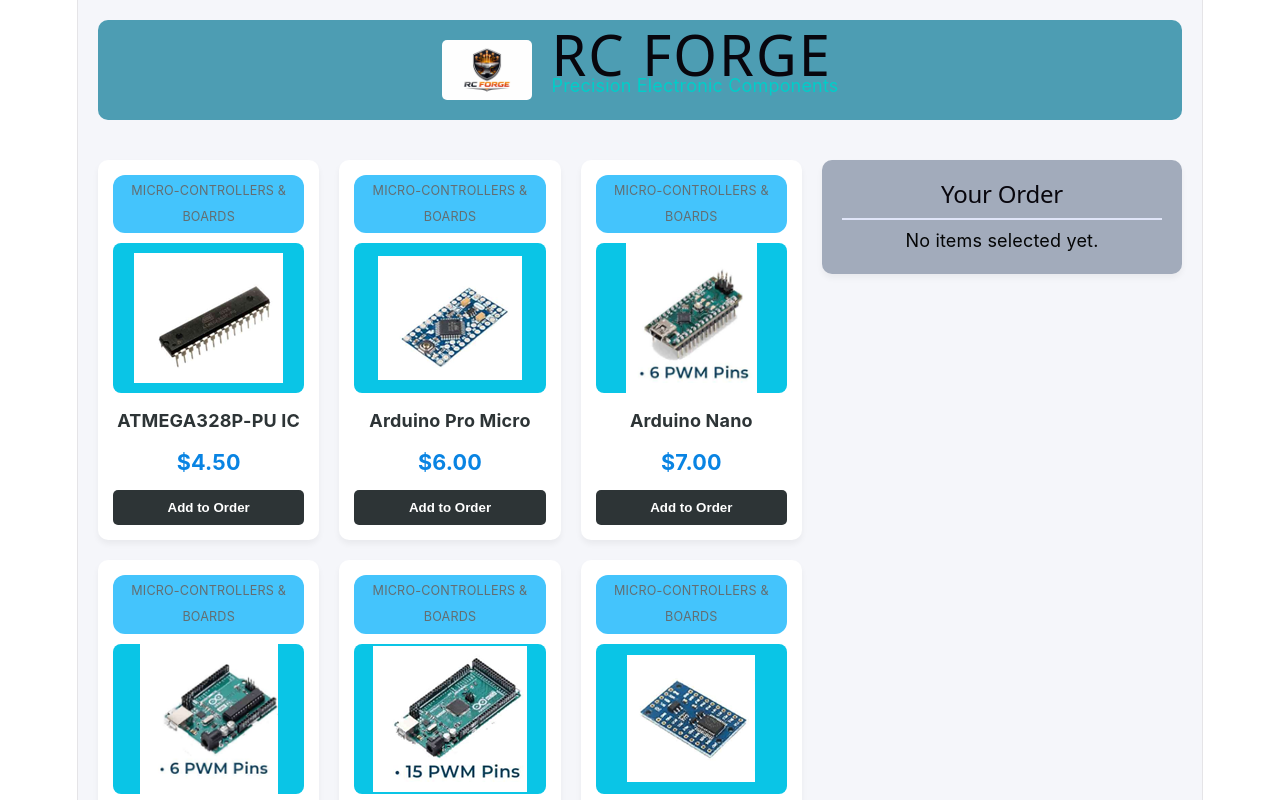
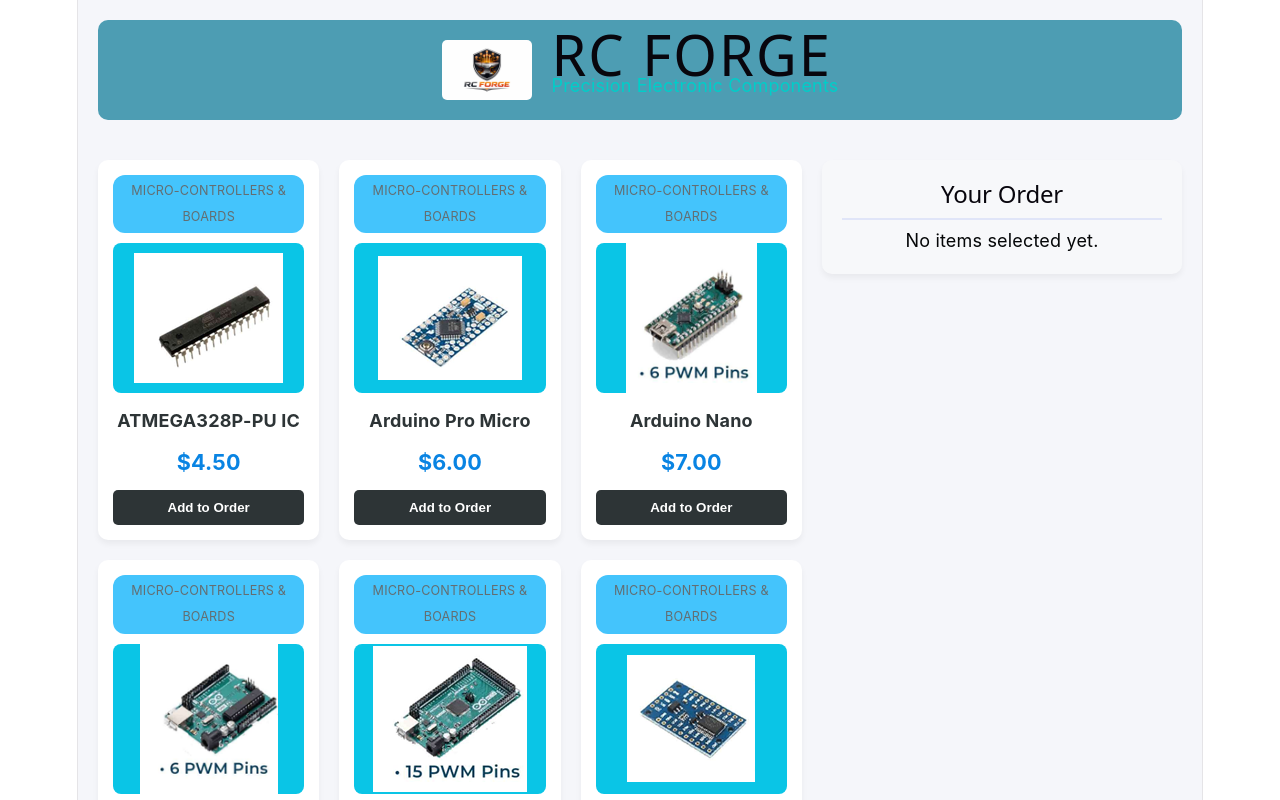
Before and after one commit to rufarochigora/rc-forge, a React (Vite) app: page / in a window 1280 px wide. Shown: the top 800 px of the page. Built offline with nearby package versions, Linux system fonts and the light colour scheme.

Commit message:
Fix text contrast in Sidebar Cart and repair syntax error

```diff
--- a/src/App.jsx
+++ b/src/App.jsx
@@ -197,271 +197,535 @@
   { id: 174, name: "Raspberry Pi 4 B", details: "1GB: $75 / 2GB: $90 / 4GB: $105", price: 75.00, category: "Raspberry Pi Boards", img: "./assets/id174.png" },
   { id: 175, name: "Raspberry Pi 5", details: "4GB: $115 / 8GB: $135", price: 115.00, category: "Raspberry Pi Boards", img: "./assets/id175.png" },
   { id: 176, name: "Raspberry Pi Compute Module 4", details: "No Wireless: $65 / Wireless: $80", price: 65.00, category: "Raspberry Pi Boards", img: "./assets/id176.png" }
+
+]
+// Contacts for component orders (rotate among these)
+
+const componentContacts = [
+
+  { name: "SPARK SYSTEMS", number: "263787374675" },
+
+  { name: "ELECTRIFAI", number: "263776868774" },
+
+  { name: "RC Forge", number: "263780114134" }
+
 ];
 
-// Contacts for component orders (rotate among these)
-const componentContacts = [
-  { name: "SPARK SYSTEMS", number: "263787374675" },
-  { name: "ELECTRIFAI", number: "263776868774" },
-  { name: "RC Forge", number: "263780114134" }
+
+
+// Contacts for gadget orders (rotate between these two)
+
+const gadgetContacts = [
+
+  { name: "RC Forge", number: "263780114134" },
+
+  { name: "OM", number: "263784882920" }
+
 ];
 
-// Contacts for gadget orders (rotate between these two)
-const gadgetContacts = [
-  { name: "RC Forge", number: "263780114134" },
-  { name: "OM", number: "263784882920" }
-];
+
 
 function App() {
+
   // Component order states
+
   const [cart, setCart] = useState([]);
+
   const [orderNotes, setOrderNotes] = useState('');
+
   const [componentContactIndex, setComponentContactIndex] = useState(() => {
+
     const saved = localStorage.getItem('componentContactIndex');
+
     return saved !== null ? parseInt(saved, 10) : 0;
+
   });
 
+
+
   // Gadget order states
+
   const [gadgetDescription, setGadgetDescription] = useState('');
+
   const [gadgetContactIndex, setGadgetContactIndex] = useState(() => {
+
     const saved = localStorage.getItem('gadgetContactIndex');
+
     return saved !== null ? parseInt(saved, 10) : 0;
+
   });
 
+
+
   // Component cart functions
+
   const addToCart = (product) => {
+
     setCart((prevCart) => {
+
       const existingItem = prevCart.find(item => item.id === product.id);
+
       if (existingItem) {
+
         return prevCart.map(item =>
+
           item.id === product.id ? { ...item, quantity: item.quantity + 1 } : item
+
         );
+
       }
+
       return [...prevCart, { ...product, quantity: 1 }];
+
     });
+
   };
 
+
+
   const removeFromCart = (productId) => {
+
     setCart((prevCart) => prevCart.filter(item => item.id !== productId));
+
   };
 
+
+
   const calculateTotal = () => {
+
     return cart.reduce((total, item) => total + (item.price * item.quantity), 0).toFixed(2);
+
   };
 
+
+
   // Send component order
+
   const sendComponentOrder = () => {
+
     const currentContact = componentContacts[componentContactIndex];
+
     const phoneNumber = currentContact.number;
+
+
 
     let message = " *New Component Order from RC Forge Platform* \n\n“I would like to place an order for the following items:\n\n";
 
+
+
     cart.forEach(item => {
+
       message += `• *${item.name}* x${item.quantity} - $${(item.price * item.quantity).toFixed(2)}\n`;
+
     });
+
+
 
     message += `\n *Total Amount:* $${calculateTotal()}`;
 
+
+
     if (orderNotes.trim() !== "") {
+
       message += `\n\n *Notes and Instructions:* \n${orderNotes.trim()}`;
+
     }
+
+
 
     message += `\n\n *Order sent to:* ${currentContact.name}`;
 
+
+
     const encodedMessage = encodeURIComponent(message);
+
     const whatsappUrl = `https://wa.me/${phoneNumber}?text=${encodedMessage}`;
+
+
 
     window.open(whatsappUrl, '_blank');
 
+
+
     // Rotate to next contact and save to localStorage
+
     const nextIndex = (componentContactIndex + 1) % componentContacts.length;
+
     setComponentContactIndex(nextIndex);
+
     localStorage.setItem('componentContactIndex', nextIndex);
+
   };
 
+
+
   // Send gadget order
+
   const sendGadgetOrder = () => {
+
     if (gadgetDescription.trim() === "") {
+
       alert("Please describe the gadget you need (laptop, phone, battery, etc.)");
+
       return;
+
     }
 
+
+
     const currentContact = gadgetContacts[gadgetContactIndex];
+
     const phoneNumber = currentContact.number;
 
+
+
     let message = " *New Gadget Order from RC Forge Platform* \n\n“I would like to order the following gadget(s):\n\n";
+
     message += `${gadgetDescription.trim()}\n\n`;
+
     message += ` *Order sent to:* ${currentContact.name}`;
 
+
+
     const encodedMessage = encodeURIComponent(message);
+
     const whatsappUrl = `https://wa.me/${phoneNumber}?text=${encodedMessage}`;
+
+
 
     window.open(whatsappUrl, '_blank');
 
+
+
     // Rotate to next contact and save to localStorage
+
     const nextIndex = (gadgetContactIndex + 1) % gadgetContacts.length;
+
     setGadgetContactIndex(nextIndex);
+
     localStorage.setItem('gadgetContactIndex', nextIndex);
+
   };
 
+
+
   return (
+
     <div style={{ fontFamily: '"Inter", sans-serif', background: '#f5f6fa', minHeight: '100vh', padding: '20px' }}>
+
       {/* Header */}
+
       <header style={{
+
         display: 'flex',
+
         alignItems: 'center',
+
         justifyContent: 'center',
+
         gap: '20px',
+
         marginBottom: '40px',
+
         padding: '20px',
+
         background: '#4d9db3',
+
         color: '#fff',
+
         borderRadius: '10px'
+
       }}>
+
         <img
+
           src="RCForgelogo.png"
+
           alt="RC Forge Logo"
+
           style={{ height: '60px', width: 'auto', borderRadius: '5px' }}
+
           onError={(e) => { e.target.style.display = 'none'; }}
+
         />
+
         <div style={{ textAlign: 'left' }}>
+
           <h1 style={{ margin: 0, letterSpacing: '2px' }}>RC FORGE</h1>
+
           <p style={{ margin: '5px 0 0', color: '#00cec9' }}>Precision Electronic Components</p>
+
         </div>
+
       </header>
 
+
+
       <main style={{ maxWidth: '1400px', margin: '0 auto', display: 'flex', gap: '20px', flexDirection: 'row', flexWrap: 'wrap' }}>
+
         {/* Products Grid */}
+
         <div style={{ flex: 3, display: 'grid', gridTemplateColumns: 'repeat(auto-fill, minmax(220px, 1fr))', gap: '20px' }}>
+
           {componentsData.map(product => (
+
             <div key={product.id} style={{ background: '#fff', borderRadius: '10px', padding: '15px', textAlign: 'center', boxShadow: '0 4px 6px rgba(0,0,0,0.05)', display: 'flex', flexDirection: 'column', justifyContent: 'space-between' }}>
+
               <div>
+
                 <div style={{ fontSize: '0.7rem', textTransform: 'uppercase', color: '#636e72', background: '#44c4fc', padding: '3px 8px', borderRadius: '12px', display: 'inline-block', marginBottom: '10px' }}>
+
                   {product.category}
+
                 </div>
+
                 <div style={{ height: '150px', display: 'flex', alignItems: 'center', justifyContent: 'center', background: 'hsl(189, 92%, 47%)', borderRadius: '8px', overflow: 'hidden' }}>
+
                   <img src={product.img} alt={product.name} style={{ maxWidth: '100%', maxHeight: '100%', objectFit: 'contain' }}
+
                     onError={(e) => { e.target.style.display = 'none'; e.target.parentNode.innerText = ' Image Ready'; }} />
+
                 </div>
+
                 <h3 style={{ fontSize: '1rem', margin: '15px 0 5px', color: '#2d3436' }}>{product.name}</h3>
+
                 {product.details && (
+
                   <p style={{ fontSize: '0.8rem', color: '#b2bec3', margin: '0 0 10px', minHeight: '35px' }}>{product.details}</p>
+
                 )}
+
               </div>
+
               <div>
+
                 <p style={{ fontWeight: 'bold', color: '#0984e3', margin: '10px 0 15px', fontSize: '1.2rem' }}>${product.price.toFixed(2)}</p>
+
                 <button
+
                   onClick={() => addToCart(product)}
+
                   style={{ width: '100%', padding: '10px', background: '#2d3436', color: '#fff', border: 'none', borderRadius: '5px', cursor: 'pointer', fontWeight: 'bold', transition: 'background 0.2s' }}
+
                   onMouseOver={(e) => e.target.style.background = '#0984e3'}
+
                   onMouseOut={(e) => e.target.style.background = '#2d3436'}
+
                 >
+
                   Add to Order
+
                 </button>
+
               </div>
+
             </div>
+
           ))}
+
         </div>
 
+
+
         {/* Sidebar Cart */}
-        <div style={{ flex: 1, minWidth: '320px', background: '#a2abbb', padding: '20px', borderRadius: '10px', height: 'fit-content', boxShadow: '0 4px 6px rgba(0,0,0,0.05)', position: 'sticky', top: '20px' }}>
+
+        <div style={{ flex: 1, minWidth: '320px', background: '#f7f8fa', padding: '20px', borderRadius: '10px', height: 'fit-content', boxShadow: '0 4px 6px rgba(0,0,0,0.05)', position: 'sticky', top: '20px' }}>
+
           <h2 style={{ marginTop: 0, borderBottom: '2px solid #e0e5f8', paddingBottom: '10px' }}>Your Order</h2>
+
           {cart.length === 0 ? (
-            <p style={{ color: '#040505' }}>No items selected yet.</p>
+
+            <p style={{ color: '#040607' }}>No items selected yet.</p>
+
           ) : (
+
             <>
+
               <div style={{ maxHeight: '400px', overflowY: 'auto', paddingRight: '5px' }}>
+
                 {cart.map(item => (
-                  <div key={item.id} style={{ display: 'flex', justifyContent: 'space-between', alignItems: 'center', marginBottom: '10px', fontSize: '0.9rem', borderBottom: '1px solid #f5f6fa', paddingBottom: '5px' }}>
-                    <span style={{ flex: 2, paddingRight: '10px' }}>{item.name} <br /><small style={{ color: '#b2bec3' }}>x{item.quantity}</small></span>
+
+                  <div key={item.id} style={{ display: 'flex', justifyContent: 'space-between', alignItems: 'center', marginBottom: '10px', fontSize: '0.9rem', borderBottom: '1px solid #09090a', paddingBottom: '5px' }}>
+
+                    <span style={{ flex: 2, paddingRight: '10px' }}>{item.name} <br /><small style={{ color: '#18b6fa' }}>x{item.quantity}</small></span>
+
                     <span style={{ fontWeight: 'bold', flex: 1, textAlign: 'right', marginRight: '10px' }}>${(item.price * item.quantity).toFixed(2)}</span>
+
                     <button
+
                       onClick={() => removeFromCart(item.id)}
+
                       style={{ background: '#ff7675', color: '#fff', border: 'none', borderRadius: '50%', width: '22px', height: '22px', cursor: 'pointer', display: 'flex', alignItems: 'center', justifyContent: 'center', fontSize: '0.8rem', fontWeight: 'bold' }}
+
                       title="Remove from cart"
+
                     >
+
                       ✕
+
                     </button>
+
                   </div>
+
                 ))}
+
               </div>
 
+
+
               {/* Order Notes Textarea */}
+
               <div style={{ marginTop: '15px' }}>
+
                 <label style={{ fontSize: '0.9rem', fontWeight: 'bold', color: '#2d3436', display: 'block', marginBottom: '5px' }}>Order Notes:</label>
+
                 <textarea
+
                   value={orderNotes}
+
                   onChange={(e) => setOrderNotes(e.target.value)}
+
                   placeholder="Write specific instructions here: IMPORTANT (university name/location), OPTIONAL (e.g., resistor values, etc)..."
+
                   style={{
+
                     width: '100%',
+
                     minHeight: '80px',
+
                     borderRadius: '5px',
+
                     border: '1px solid #dfe6e9',
+
                     padding: '10px',
+
                     fontFamily: 'inherit',
+
                     fontSize: '0.9rem',
+
                     boxSizing: 'border-box',
+
                     resize: 'vertical'
+
                   }}
+
                 />
+
               </div>
 
+
+
               <div style={{ borderTop: '2px solid #f5f6fa', marginTop: '15px', paddingTop: '15px', display: 'flex', justifyContent: 'space-between', fontWeight: 'bold', fontSize: '1.2rem' }}>
+
                 <span>Total:</span>
+
                 <span style={{ color: '#0984e3' }}>${calculateTotal()}</span>
+
               </div>
+
               <button
+
                 onClick={sendComponentOrder}
+
                 style={{ width: '100%', marginTop: '20px', padding: '15px', background: '#00b894', color: '#fff', border: 'none', borderRadius: '5px', cursor: 'pointer', fontWeight: 'bold', fontSize: '1.1rem', transition: 'background 0.2s' }}
+
                 onMouseOver={(e) => e.target.style.background = '#00a885'}
+
                 onMouseOut={(e) => e.target.style.background = '#00b894'}
+
               >
+
                 Book via WhatsApp
+
               </button>
+
             </>
+
           )}
+
         </div>
+
       </main>
 
+
+
       {/* Gadget Order Section */}
+
       <div style={{ maxWidth: '1400px', margin: '40px auto 0', background: '#fff', borderRadius: '10px', padding: '20px', boxShadow: '0 4px 6px rgba(0,0,0,0.05)' }}>
+
         <h2 style={{ margin: '0 0 10px', color: '#2d3436', borderBottom: '2px solid #44c4fc', display: 'inline-block', paddingBottom: '5px' }}>
+
           Gadget Orders (Laptops, Phones, Batteries, Phone Parts)
+
         </h2>
+
         <p style={{ color: '#636e72', marginBottom: '20px' }}>
+
           Describe the gadget(s) you need. Orders will be rotated between RC Forge and OM.
+
         </p>
+
         <textarea
+
           value={gadgetDescription}
+
           onChange={(e) => setGadgetDescription(e.target.value)}
+
           placeholder="Example: iPhone 12 Pro Max 256GB (Gold) – New, or Laptop battery for Dell XPS 15 – 6-cell"
+
           style={{
+
             width: '100%',
+
             minHeight: '120px',
+
             borderRadius: '5px',
+
             border: '1px solid #dfe6e9',
+
             padding: '10px',
+
             fontFamily: 'inherit',
+
             fontSize: '1rem',
+
             boxSizing: 'border-box',
+
             resize: 'vertical',
+
             marginBottom: '20px'
+
           }}
+
         />
+
         <button
+
           onClick={sendGadgetOrder}
+
           style={{ padding: '12px 24px', background: '#0984e3', color: '#fff', border: 'none', borderRadius: '5px', cursor: 'pointer', fontWeight: 'bold', fontSize: '1rem', transition: 'background 0.2s' }}
+
           onMouseOver={(e) => e.target.style.background = '#0652dd'}
+
           onMouseOut={(e) => e.target.style.background = '#0984e3'}
+
         >
+
           Send Gadget Inquiry via WhatsApp
+
         </button>
+
       </div>
       <SharedFooter />
+
     </div>
 
+
+
   );
+
 }
 
+
+
 export default App;
```
